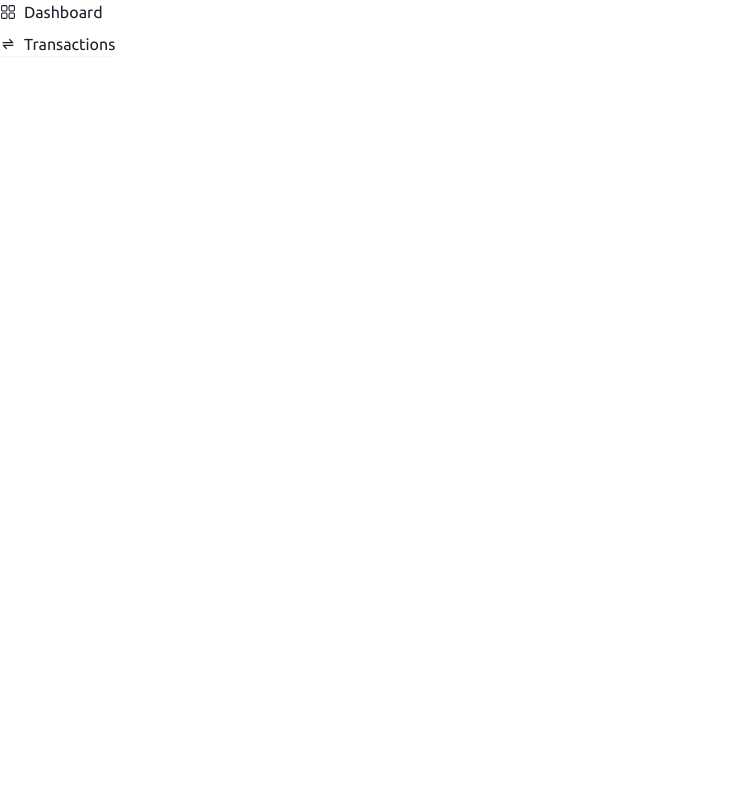
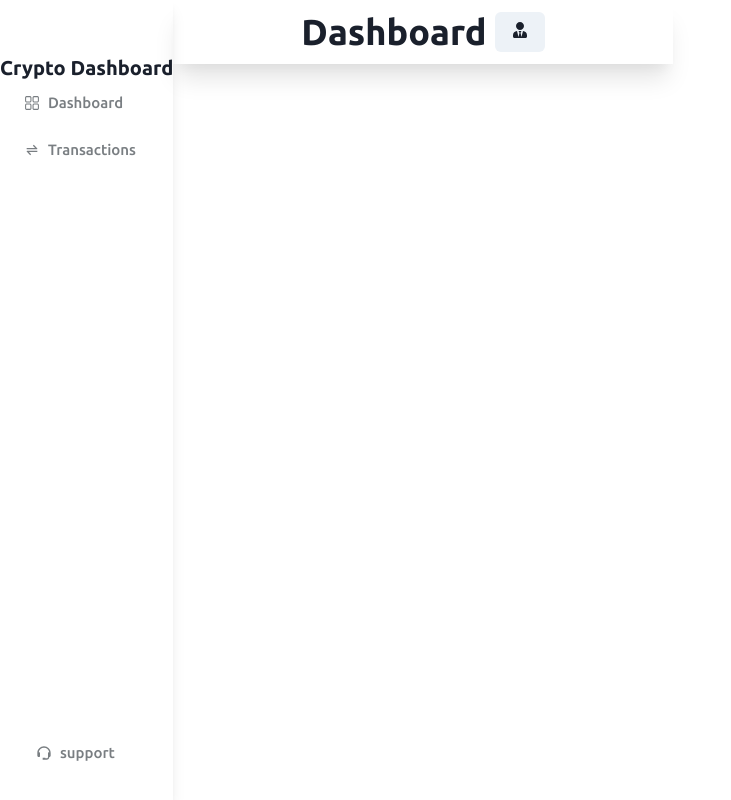
Before and after one commit to supriyasingh711/crypto-dashboard, a React (Vite) app: page / in a window 1280 px wide. Shown: the whole page, without its empty margins (0-731 px from the left). Built offline with nearby package versions, Linux system fonts and the light colour scheme.

Commit message:
side and nav

```diff
--- a/src/components/Sidenav.jsx
+++ b/src/components/Sidenav.jsx
@@ -1,7 +1,8 @@
-import { Box, Stack, HStack,Icon,Text} from '@chakra-ui/react'
+import { Box, Stack, HStack,Icon,Text, Heading} from '@chakra-ui/react'
 import React from 'react'
 import {RxDashboard} from 'react-icons/rx';
 import { BiTransferAlt } from "react-icons/bi";
+import {BiSupport} from 'react-icons/bi';
 const Sidenav = () => {
     const navlinks=[
         {
@@ -19,19 +20,50 @@ const Sidenav = () => {
     ]
   return (
 
-    <Stack boxShadow="sm" maxW="16rem">
+    <Stack justify="space-between" boxShadow="lg" maxW="26rem" h="100vh"  >
+        <Box>
+        <Heading textAlign="center" fontSize="20px" as="h1" pt="3.5rem">Crypto Dashboard</Heading>
         {
             navlinks.map((nav)=>(
-                <HStack
+                <HStack mx="3" py="3" px="3"
+                _hover={
+                    {
+                        bg:"#F3F3F7",
+                        color:"#171717"
+
+                }
+                }
+                color="#797E82"
                 key={nav.text}
                 >
                     <Icon
                     as={nav.icon}
                     />
-                    <Text>{nav.text}</Text>
+                    <Text fontSize="15px" fontWeight="medium">{nav.text}</Text>
                 </HStack>
             ))
         }
+        </Box>
+
+        <Box mt="6" mx="3" mb="6">
+        <HStack mx="3" py="3" px="3"
+                _hover={
+                    {
+                        bg:"#F3F3F7",
+                        color:"#171717"
+
+                }
+                }
+                color="#797E82"
+
+                >
+                    <Icon as={BiSupport}
+
+                    />
+                    <Text fontSize="15px" fontWeight="medium">support</Text>
+                </HStack>
+        </Box>
+
     </Stack>
   )
 }
--- /dev/null
+++ b/src/components/Topnav.jsx
@@ -0,0 +1,43 @@
+import { Button, Container,Box,Icon, Flex,Heading, Menu, MenuButton,MenuList, MenuItem, HStack } from '@chakra-ui/react'
+import React from 'react'
+import {FaUserTie} from "react-icons/fa"
+
+const Topnav = () => {
+  return (
+    <Box boxShadow="xl">
+ <HStack
+  maxW="80rem"
+  h="16"
+  justify="space-between"
+  px="32"
+  mx="auto"
+  >
+
+
+  <Heading>Dashboard</Heading>
+  <Menu>
+      <MenuButton as={Button} >
+      <Icon
+      as={FaUserTie}
+      />
+      </MenuButton>
+
+      <MenuList>
+
+          <MenuItem>Download</MenuItem>
+          <MenuItem>Download</MenuItem>
+          <MenuItem>Download</MenuItem>
+          <MenuItem>Download</MenuItem>
+
+      </MenuList>
+  </Menu>
+
+
+</HStack>
+
+    </Box>
+
+  )
+}
+
+export default Topnav
--- a/src/main.jsx
+++ b/src/main.jsx
@@ -4,6 +4,12 @@ import App from './App.jsx'
 import './index.css'
 import {ChakraProvider} from '@chakra-ui/react'
 import "@fontsource/ubuntu";
+import "@fontsource/ubuntu/400.css";
+import "@fontsource/ubuntu/500.css";
+import "@fontsource/ubuntu/700.css";
+
+
+
 import { theme } from './theme/index.js'
 ReactDOM.createRoot(document.getElementById('root')).render(
   <React.StrictMode>
--- a/src/pages/Dashboard/Dashboard.jsx
+++ b/src/pages/Dashboard/Dashboard.jsx
@@ -1,10 +1,20 @@
 import React from 'react'
 import Sidenav from '../../components/Sidenav'
+import Topnav from '../../components/Topnav'
+import { Flex,Box } from '@chakra-ui/react'
 
 const Dashboard = () => {
   return (
-    <div>
-      <Sidenav/>
+      <div>
+        <Flex>
+        <Sidenav/>
+        <Box flexGrow="1">
+        <Topnav/>
+
+        </Box>
+        </Flex>
+
+
 
     </div>
   )
```
